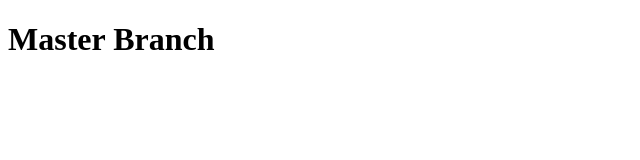
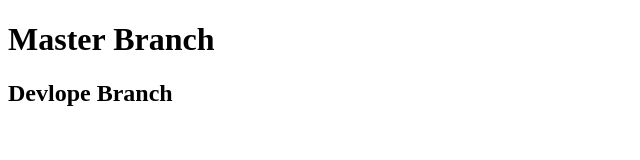
Before and after one commit to mercedezbray/teamGit, a plain HTML site: page index.html in a window 1280 px wide. Shown: the whole page, without its empty margins (0-640 px from the left). Drawn offline with Linux system fonts and the light colour scheme.

Commit message:
pushing deployment branch

```diff
--- a/index.html
+++ b/index.html
@@ -9,6 +9,7 @@
 <body>
 
     <h1>Master Branch</h1>
+    <h2>Devlope Branch</h2>
 
 </body>
 </html>
```
